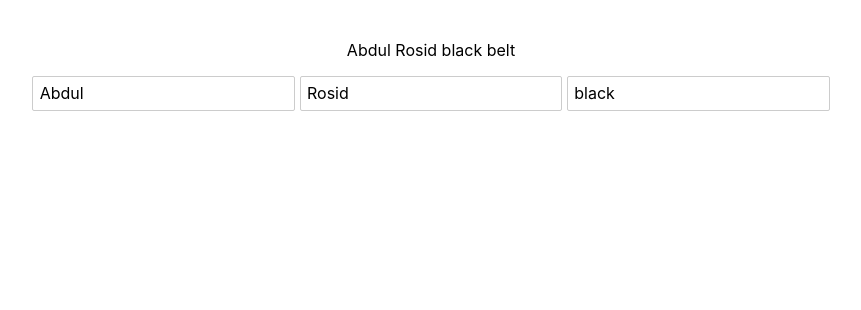
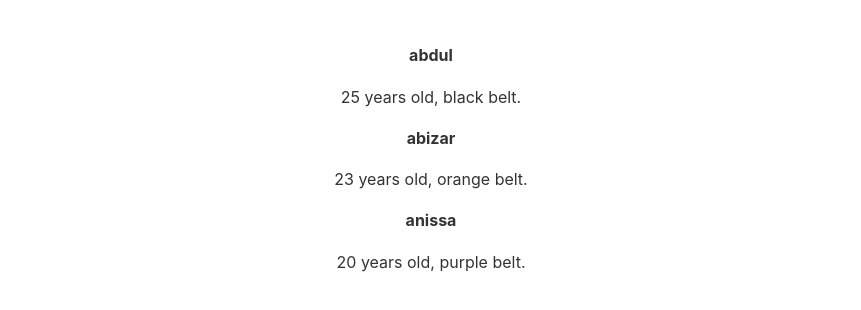
Before and after one commit to ocit17/belajar_sveltesjs, a Svelte app: page / in a window 1280 px wide. Shown: the top 310 px of the page, without its empty margins (209-1070 px from the left). Built offline with nearby package versions, Linux system fonts and the light colour scheme.

Commit message:
svelte episode 6

```diff
--- a/src/App.svelte
+++ b/src/App.svelte
@@ -1,21 +1,20 @@
 <script>
-	let beltColor = 'black';
-	let firstName = 'Abdul';
-	let lastName  = 'Rosid';
-
-	$: fullName = `${firstName} ${lastName}`; //reactive value
-	// $: console.log(beltColor);
-	$: {
-		console.log(fullName);
-		console.log(beltColor);
-	}
+	let people = [
+		{name: 'abdul', beltColour: 'black', age: 25, id:1},
+		{name: 'abizar', beltColour: 'orange', age: 23, id:2},
+		{name: 'anissa', beltColour: 'purple', age: 20, id:3}
+	];
 </script>
 
 <main>
-	<p style="color:{beltColor}">{fullName} {beltColor} belt</p>
-	<input type="text" bind:value="{firstName}">
-	<input type="text" bind:value="{lastName}">
-	<input type="text" bind:value="{beltColor}">
+	{#each people as person (person.id)}
+		<div>
+			<h4>{person.name}</h4>
+			<p>{person.age} years old, {person.beltColour} belt.</p>
+		</div>
+	{:else}
+		<p>There are no people to showw ....</p>
+	{/each}
 </main>
 
 <style>
@@ -26,13 +25,6 @@
 		margin: 0 auto;
 	}
 
-	h1 {
-		color: #ff3e00;
-		text-transform: uppercase;
-		font-size: 4em;
-		font-weight: 100;
-	}
-
 	@media (min-width: 640px) {
 		main {
 			max-width: none;
```
